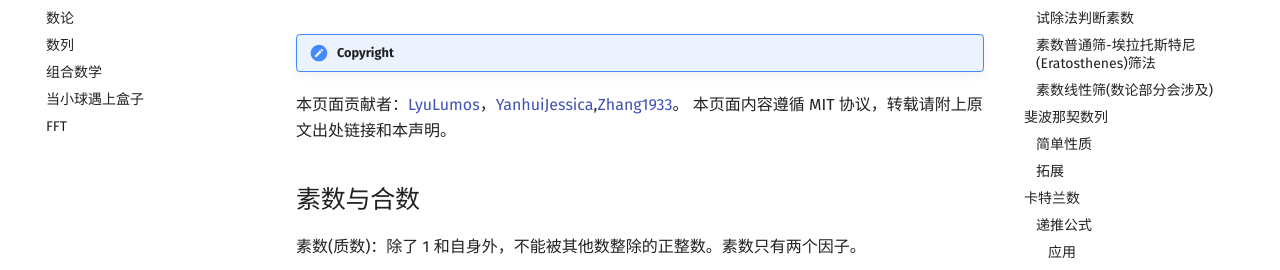
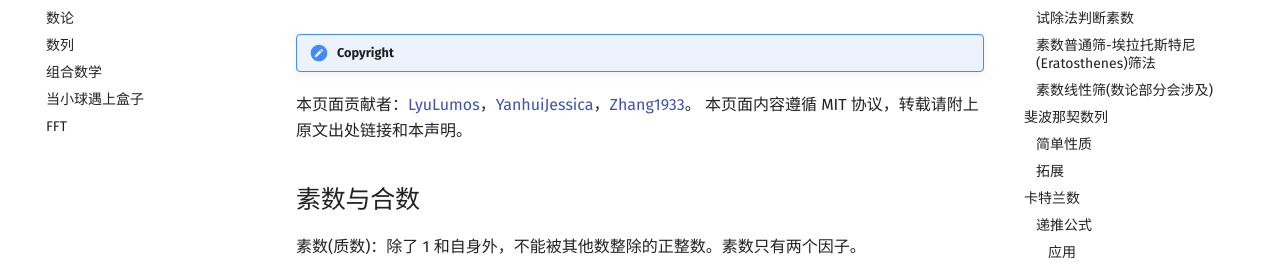
Before and after one commit to CUCCS/acm-wiki, an MkDocs documentation site: the page built from docs/math/simple-math.md, in a window 1280 px wide and 900 px high. Shown: the part 194-464 px from the top of the window. Built offline with MkDocs 1.6.1 and Material for MkDocs 9.7.7, drawn with Linux system fonts in a browser that asks for light colours; formulas are drawn with MathJax 3; comment, search, counter and statistics services are not loaded.

Commit message:
修改格式

```diff
--- a/docs/math/simple-math.md
+++ b/docs/math/simple-math.md
@@ -1,5 +1,5 @@
 !!! note "Copyright"
-本页面贡献者：[LyuLumos](https://github.com/LyuLumos)，[YanhuiJessica](https://github.com/YanhuiJessica),[Zhang1933](https://github.com/Zhang1933)。
+本页面贡献者：[LyuLumos](https://github.com/LyuLumos)，[YanhuiJessica](https://github.com/YanhuiJessica)，[Zhang1933](https://github.com/Zhang1933)。
 本页面内容遵循 MIT 协议，转载请附上原文出处链接和本声明。
 
 ## 素数与合数
```
